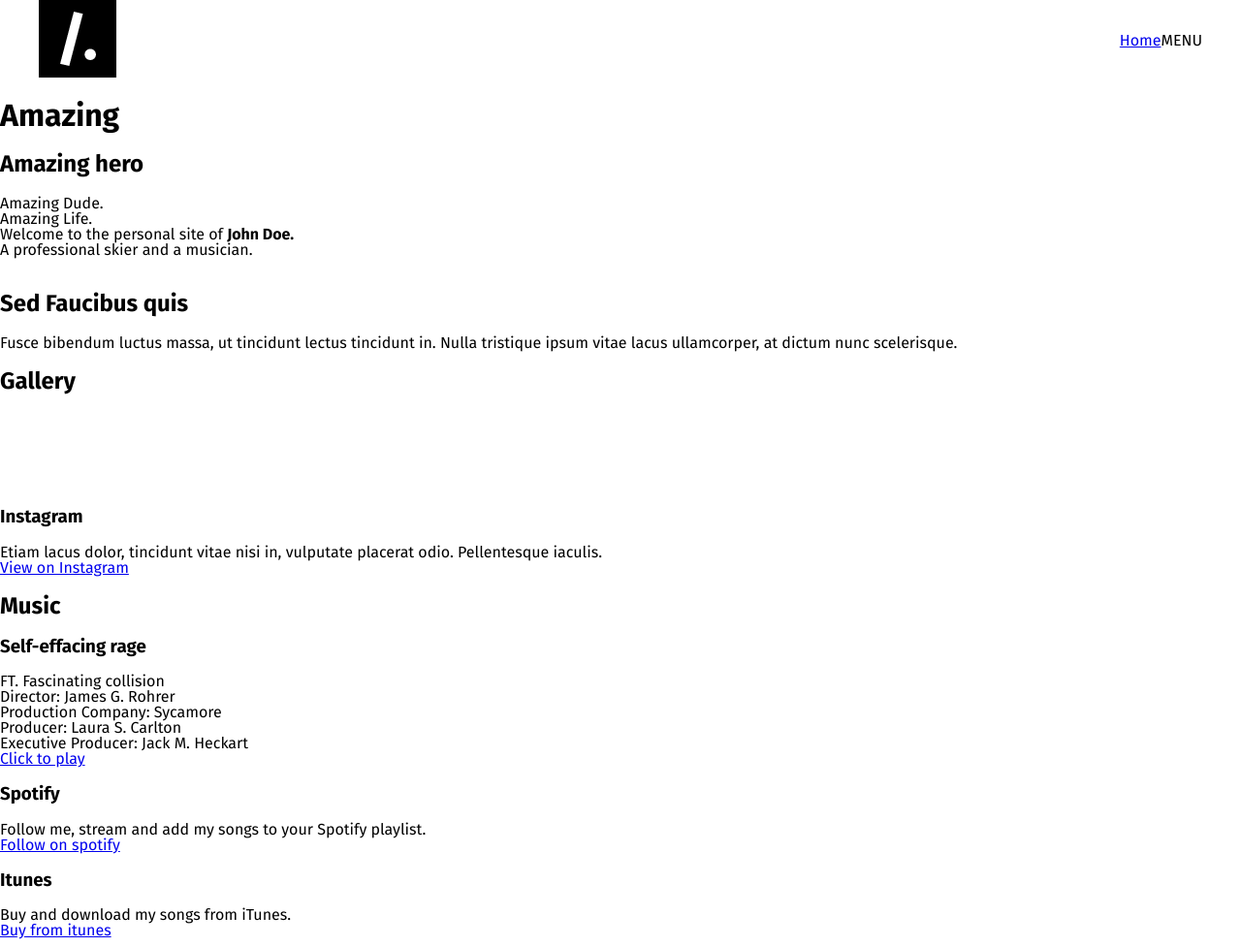
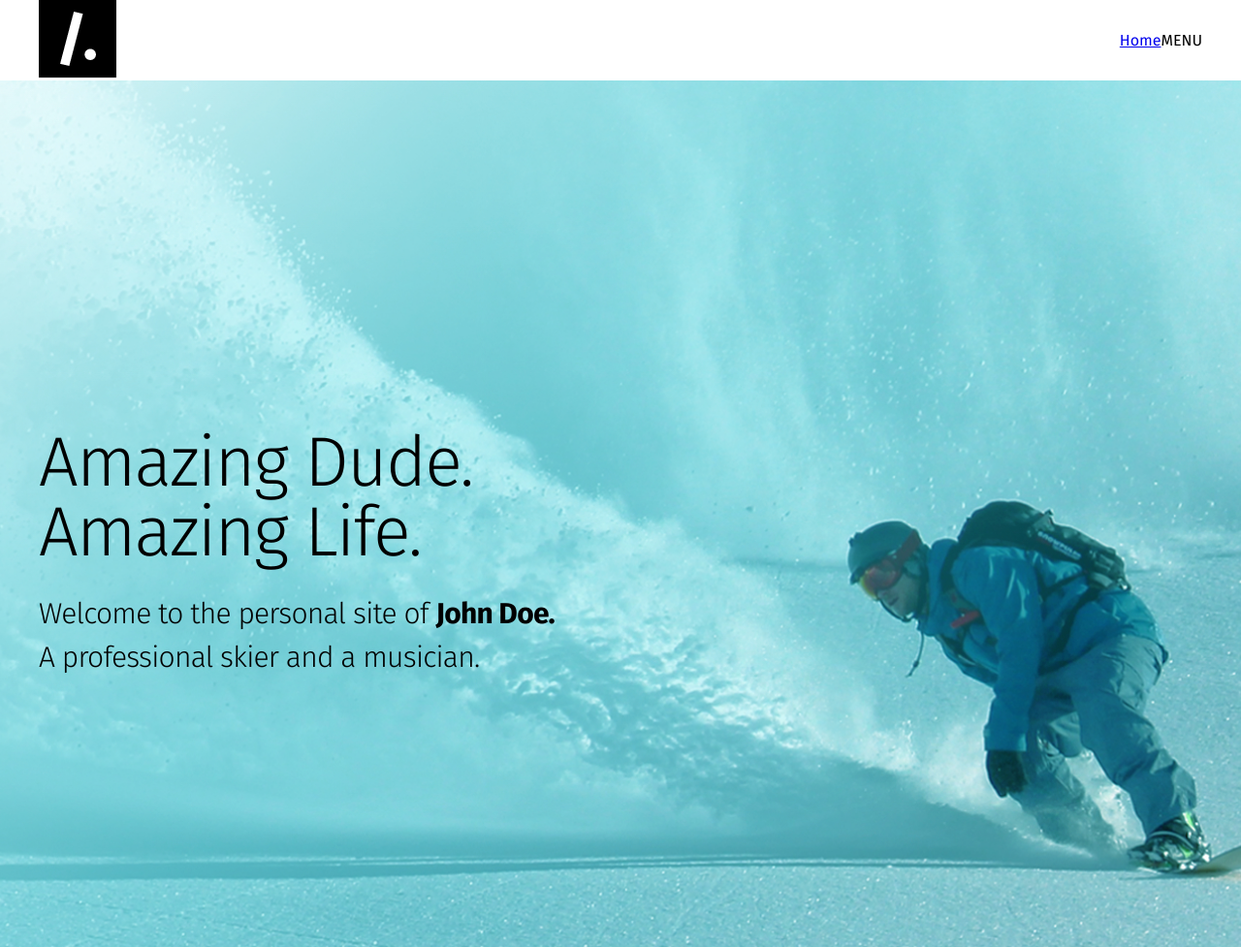
Before and after one commit to costaline/amazing, a website: page source/index.html in a window 1280 px wide. Shown: the top 977 px of the page at 97% size. Drawn offline with nearby package versions, Linux system fonts and the light colour scheme; files that its build step writes are made by us from their sources; files whose address does not match are found by name.

Commit message:
base style hero

```diff
--- /dev/null
+++ b/source/blocks/hero/style/hero.scss
@@ -0,0 +1,29 @@
+.hero {
+  // min-height: 900px;
+  padding-top: 360px;
+  padding-bottom: 275px;
+
+  background-image: url('../img/hero-bg.jpg');
+  background-repeat: no-repeat;
+  background-position: center;
+  background-size: cover;
+}
+
+.hero__slogan {
+  margin-bottom: 25px;
+
+  font-size: 72px;
+  font-weight: 300;
+  letter-spacing: -1.8px;
+
+  &:first-of-type {
+    margin-bottom: 0;
+  }
+}
+
+.hero__text {
+  font-size: 30px;
+  font-weight: 300;
+  line-height: 45px;
+  letter-spacing: -0.75px;
+}
--- a/source/index.html
+++ b/source/index.html
@@ -30,14 +30,16 @@
   </header>
 
   <main>
-    <h1 class="visually-hidden!">Amazing</h1>
+    <h1 class="visually-hidden">Amazing</h1>
 
     <section class="hero">
-      <h2 class="visually-hidden!">Amazing hero</h2>
-      <p class="hero__slogan">Amazing Dude.</p>
-      <p class="hero__slogan">Amazing Life.</p>
-      <p class="hero__text">Welcome to the personal site of <b>John Doe.</b></p>
-      <p class="hero__text">A professional skier and a musician.</p>
+      <div class="container">
+        <h2 class="visually-hidden">Amazing hero</h2>
+        <p class="hero__slogan">Amazing Dude.</p>
+        <p class="hero__slogan">Amazing Life.</p>
+        <p class="hero__text">Welcome to the personal site of <b>John Doe.</b></p>
+        <p class="hero__text">A professional skier and a musician.</p>
+      </div>
     </section>
 
     <section class="about">
--- a/source/style/style.scss
+++ b/source/style/style.scss
@@ -6,4 +6,5 @@
 @import "global/keyframes.scss";
 
 //blocks
-@import "../blocks/main-nav/style/main-nav.scss"
+@import "../blocks/main-nav/style/main-nav.scss";
+@import "../blocks/hero/style/hero.scss";
```
Also changed, not shown: source/blocks/hero/img/hero-bg.jpg (added).
